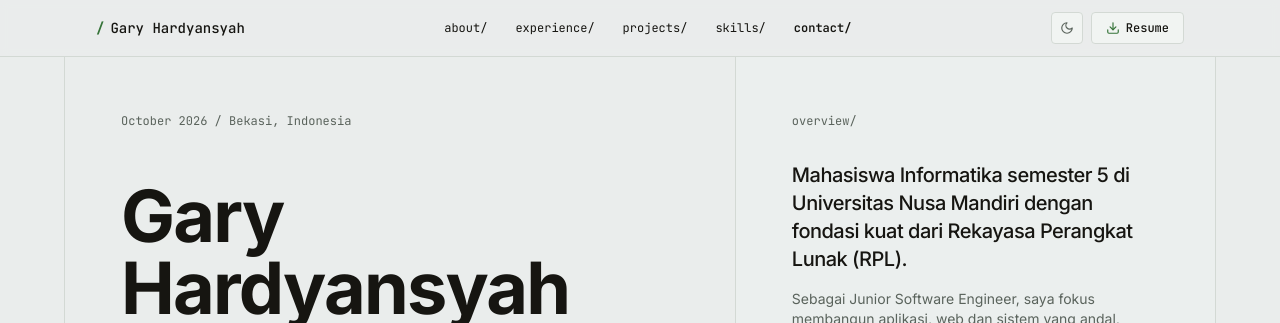
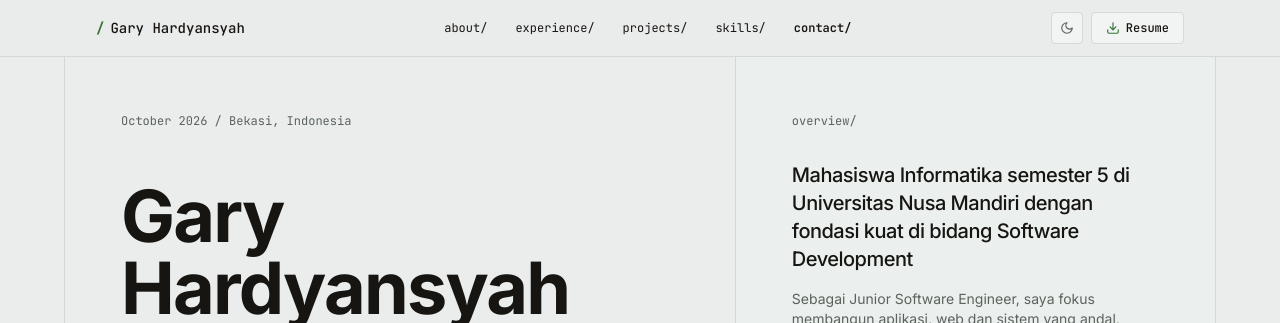
Before and after one commit to Eunnaaa/portfolio-gary, a Next.js app: page / in a window 1280 px wide. Shown: the top 323 px of the page. Built offline with nearby package versions, Linux system fonts and the light colour scheme; no server answers.

Commit message:
fix(hero): dynamically bind bio.summary from resume-data and sync JSON-LD description

```diff
--- a/src/app/layout.tsx
+++ b/src/app/layout.tsx
@@ -93,7 +93,7 @@ const jsonLd = {
       url: siteUrl,
       jobTitle: "Junior Software Engineer",
       description:
-        "Mahasiswa Informatika semester 5 di Universitas Nusa Mandiri dengan fondasi Rekayasa Perangkat Lunak (RPL). Berfokus membangun sistem backend yang andal dan aplikasi web modern.",
+        "Mahasiswa Informatika semester 5 di Universitas Nusa Mandiri dengan fondasi kuat di bidang Software Development. Berfokus membangun sistem backend yang andal dan aplikasi web modern.",
       address: {
         "@type": "PostalAddress",
         addressLocality: "Bekasi",
--- a/src/components/sections/HeroSection.tsx
+++ b/src/components/sections/HeroSection.tsx
@@ -53,7 +53,7 @@ export function HeroSection() {
           {/* Paragraphs */}
           <div className="space-y-4 my-auto py-6 sm:py-8">
             <p className="text-base sm:text-lg lg:text-xl font-medium tracking-tight text-text-primary leading-snug">
-              Mahasiswa Informatika semester 5 di Universitas Nusa Mandiri dengan fondasi kuat dari Rekayasa Perangkat Lunak (RPL).
+              {RESUME_DATA.bio.summary}
             </p>
             <p className="text-xs sm:text-sm text-text-muted leading-relaxed font-sans">
               {RESUME_DATA.bio.subtext}
```
